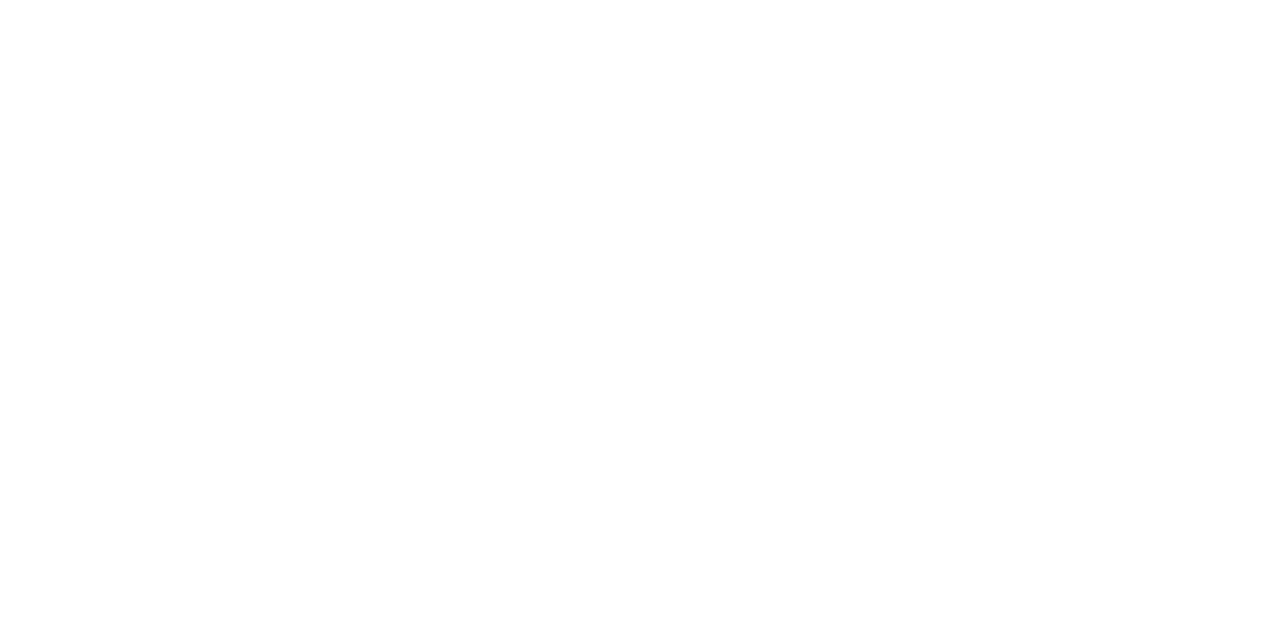
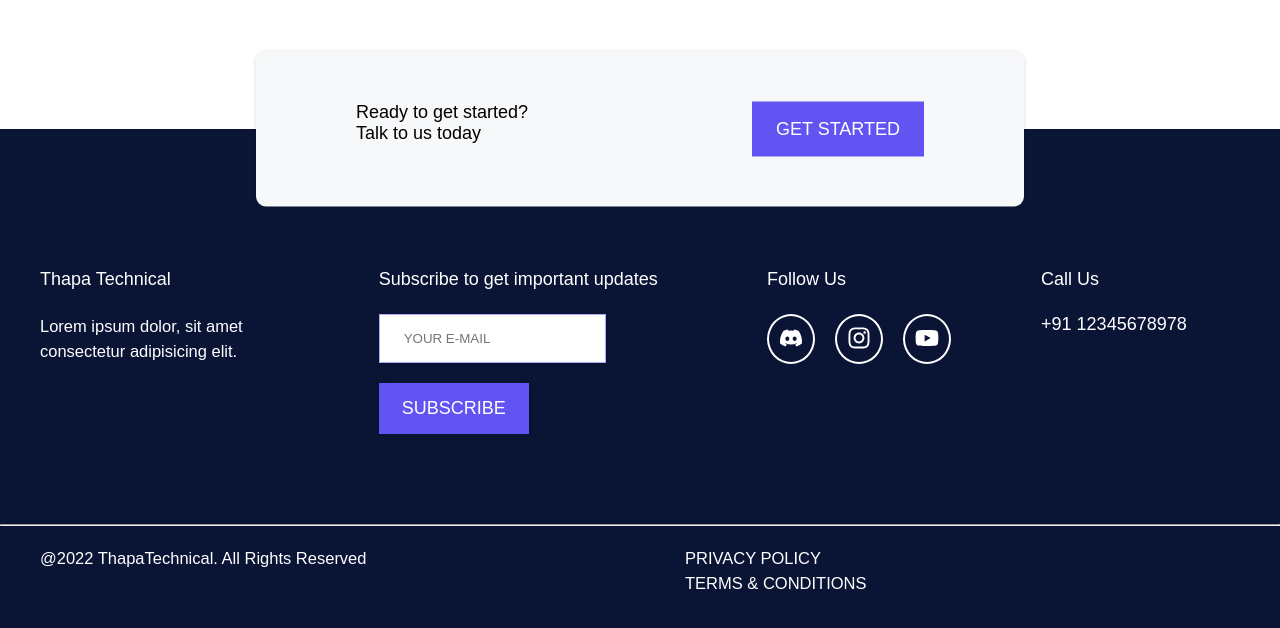
Before and after one commit to konregon/e-com, a React (Create React App) app: page / in a window 1280 px wide. Shown: the part 1555-2183 px from the top of the page. Before the commit the page ends 1529 px from the top, so only its background shows below. Built offline with nearby package versions, Linux system fonts and the light colour scheme.

Commit message:
footer component

```diff
--- a/src/App.js
+++ b/src/App.js
@@ -10,6 +10,7 @@
 import { GlobalStyle } from "./GlobalStyle";
 import { ThemeProvider } from "styled-components";
 import Header from "./components/Header";
+import Footer from "./components/Footer";
 
 const App = () => {
   const theme = {
@@ -51,6 +52,7 @@
           <Route path="/cart" element={<Cart />} />
           <Route path="*" element={<ErrorPage />} />
         </Routes>
+        <Footer/>
       </Router>
     </ThemeProvider>
   );
--- /dev/null
+++ b/src/components/Footer.js
@@ -0,0 +1,164 @@
+import React from "react";
+import styled from "styled-components";
+import { NavLink } from "react-router-dom";
+import { Button } from "../styles/Button";
+import { FaDiscord, FaInstagram, FaYoutube } from "react-icons/fa";
+
+const Footer = () => {
+  return (
+    <>
+      <Wrapper>
+        <section className="contact-short">
+          <div className="grid grid-two-column">
+            <div>
+              <h3>Ready to get started?</h3>
+              <h3>Talk to us today</h3>
+            </div>
+
+            <div>
+              <Button className="btn hireme-btn">
+                <NavLink to="/"> Get Started </NavLink>
+              </Button>
+            </div>
+          </div>
+        </section>
+        {/* footer section */}
+
+        <footer>
+          <div className="container grid grid-four-column">
+            <div className="footer-about">
+              <h3>Thapa Technical</h3>
+              <p>Lorem ipsum dolor, sit amet consectetur adipisicing elit. </p>
+            </div>
+            <div className="footer-subscribe">
+              <h3>Subscribe to get important updates</h3>
+              <form action="#">
+                <input type="email" name="email" placeholder="YOUR E-MAIL" />
+
+                <input type="submit" value="subscribe" />
+              </form>
+            </div>
+            <div className="footer-social">
+              <h3>Follow Us</h3>
+              <div className="footer-social--icons">
+                <div>
+                  <FaDiscord className="icons" />
+                </div>
+                <div>
+                  <FaInstagram className="icons" />
+                </div>
+                <div>
+                  <a
+                    href="https://www.youtube.com/channel/UCwfaAHy4zQUb2APNOGXUCCA"
+                    target="_blank">
+                    <FaYoutube className="icons" />
+                  </a>
+                </div>
+              </div>
+            </div>
+            <div className="footer-contact">
+              <h3>Call Us</h3>
+              <h3>+91 12345678978</h3>
+            </div>
+          </div>
+
+          <div className="footer-bottom--section">
+            <hr />
+            <div className="container grid grid-two-column ">
+              <p>
+                @{new Date().getFullYear()} ThapaTechnical. All Rights Reserved
+              </p>
+              <div>
+                <p>PRIVACY POLICY</p>
+                <p>TERMS & CONDITIONS</p>
+              </div>
+            </div>
+          </div>
+        </footer>
+      </Wrapper>
+    </>
+  );
+};
+
+const Wrapper = styled.section`
+  .iSIFGq {
+    margin: 0;
+  }
+
+  .contact-short {
+    max-width: 60vw;
+    margin: auto;
+    padding: 5rem 10rem;
+    background-color: ${({ theme }) => theme.colors.bg};
+    border-radius: 1rem;
+    box-shadow: ${({ theme }) => theme.colors.shadowSupport};
+    transform: translateY(50%);
+
+    .grid div:last-child {
+      justify-self: end;
+      align-self: center;
+    }
+  }
+
+  footer {
+    padding: 14rem 0 9rem 0;
+    background-color: ${({ theme }) => theme.colors.footer_bg};
+    h3 {
+      color: ${({ theme }) => theme.colors.hr};
+      margin-bottom: 2.4rem;
+    }
+    p {
+      color: ${({ theme }) => theme.colors.white};
+    }
+    .footer-social--icons {
+      display: flex;
+      gap: 2rem;
+
+      div {
+        padding: 1rem;
+        border-radius: 50%;
+        border: 2px solid ${({ theme }) => theme.colors.white};
+
+        .icons {
+          color: ${({ theme }) => theme.colors.white};
+          font-size: 2.4rem;
+          position: relative;
+          cursor: pointer;
+        }
+      }
+    }
+  }
+
+  .footer-bottom--section {
+    padding-top: 9rem;
+
+    hr {
+      margin-bottom: 2rem;
+      color: ${({ theme }) => theme.colors.hr};
+      height: 0.1px;
+    }
+  }
+
+  @media (max-width: ${({ theme }) => theme.media.mobile}) {
+    .contact-short {
+      max-width: 80vw;
+      margin: 4.8rem auto;
+      transform: translateY(0%);
+      text-align: center;
+
+      .grid div:last-child {
+        justify-self: center;
+      }
+    }
+
+    footer {
+      padding: 9rem 0 9rem 0;
+    }
+
+    .footer-bottom--section {
+      padding-top: 4.8rem;
+    }
+  }
+`;
+
+export default Footer;
```
